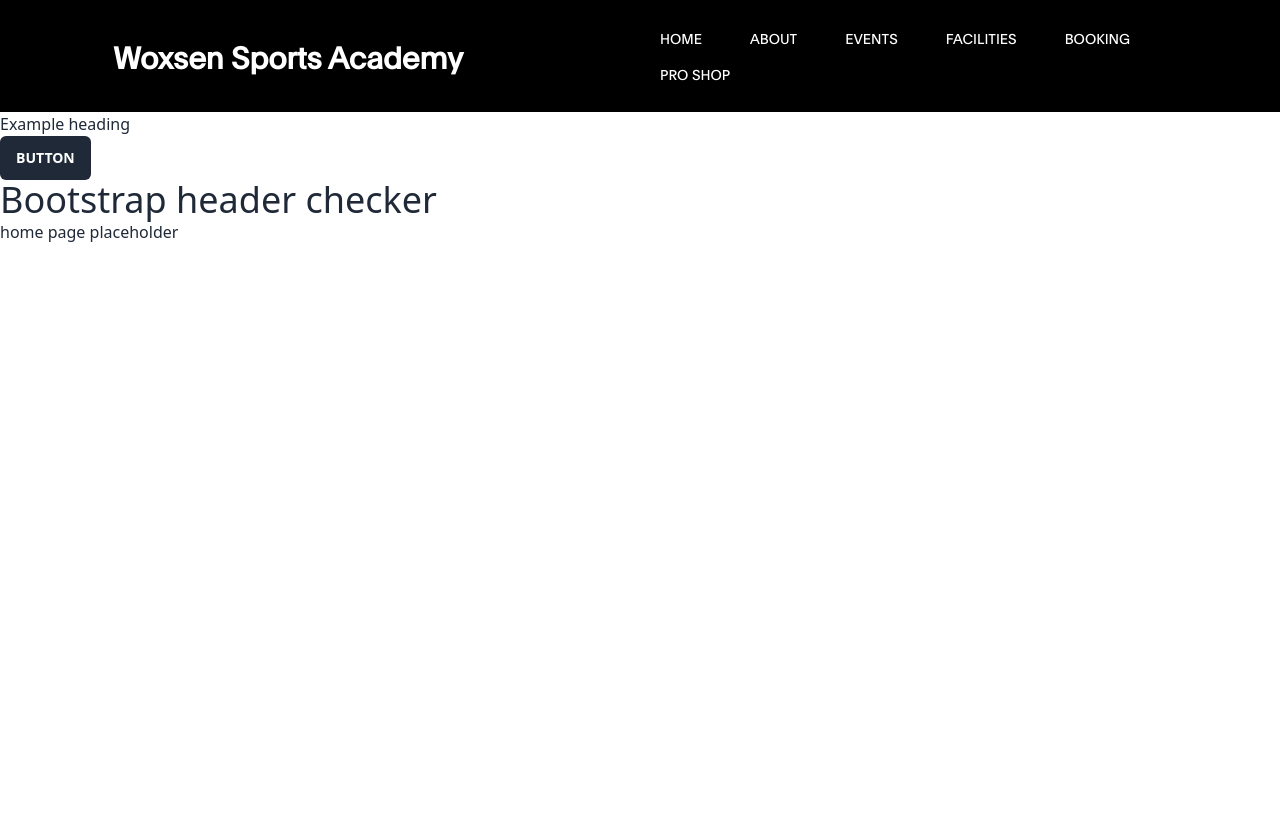
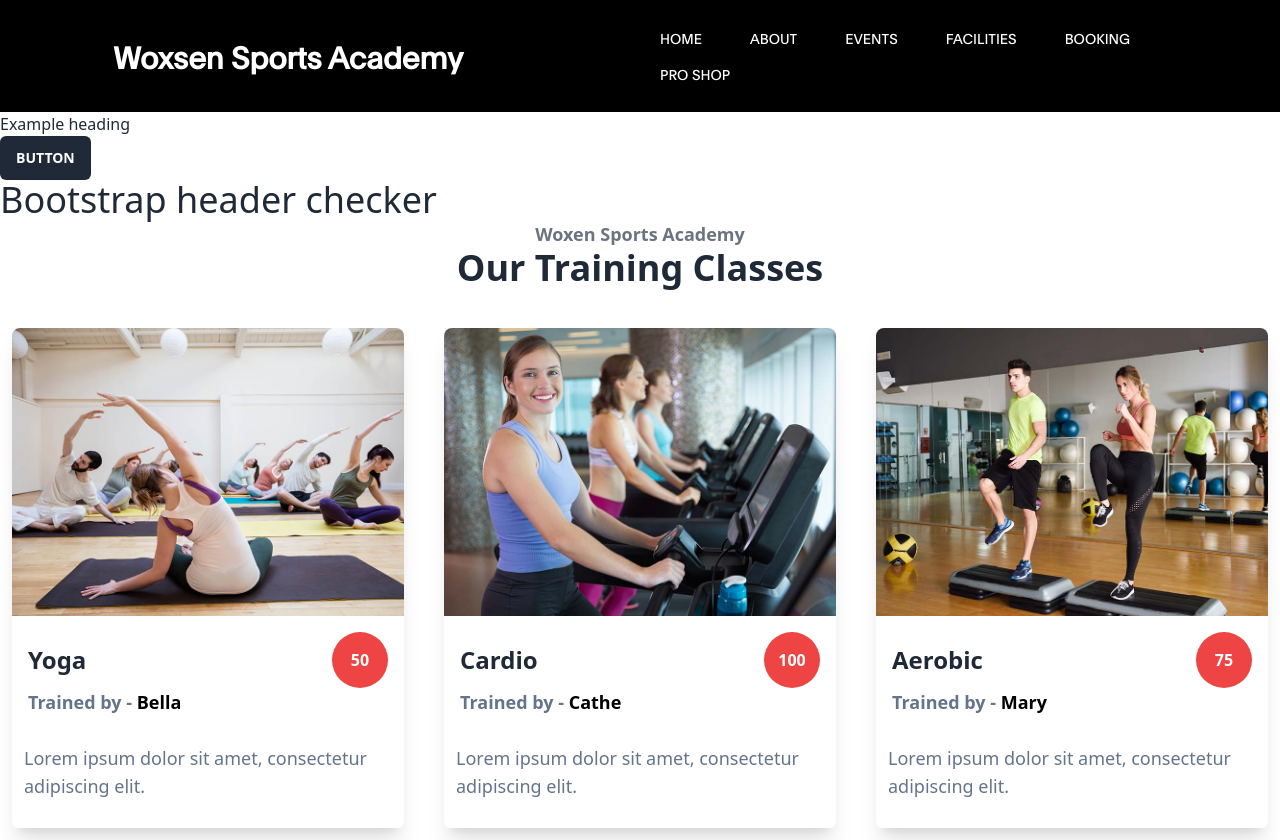
Before and after one commit to CODEX-WoU/NewLeague, a React (Vite) app in the folder client/: page / in a window 1280 px wide. Before the commit the page ends 800 px from the top, so only its background shows below. Built offline with nearby package versions, Linux system fonts and the light colour scheme.

Commit message:
Made Changes in index.tsx

```diff
--- a/client/src/pages/homepage/index.tsx
+++ b/client/src/pages/homepage/index.tsx
@@ -1,12 +1,8 @@
-import Events from "./Events";
-
+import EventSection from "./EventSection";
 export const HomePage = () => {
   return (
     <div>
-      home page placeholder
-      <section id="#about">
-        <Events />
-      </section>
+      <EventSection />
     </div>
   );
 };
```
